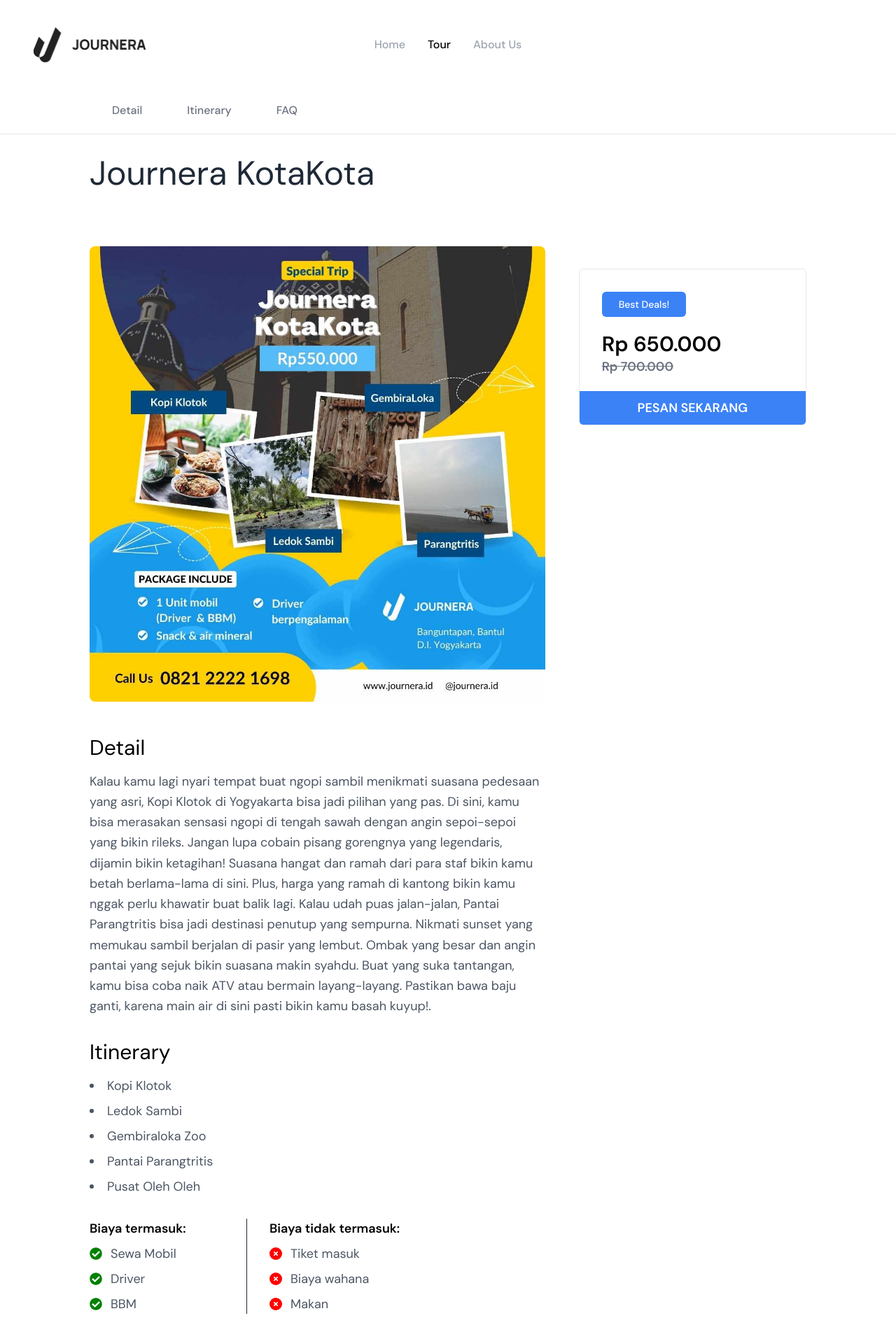
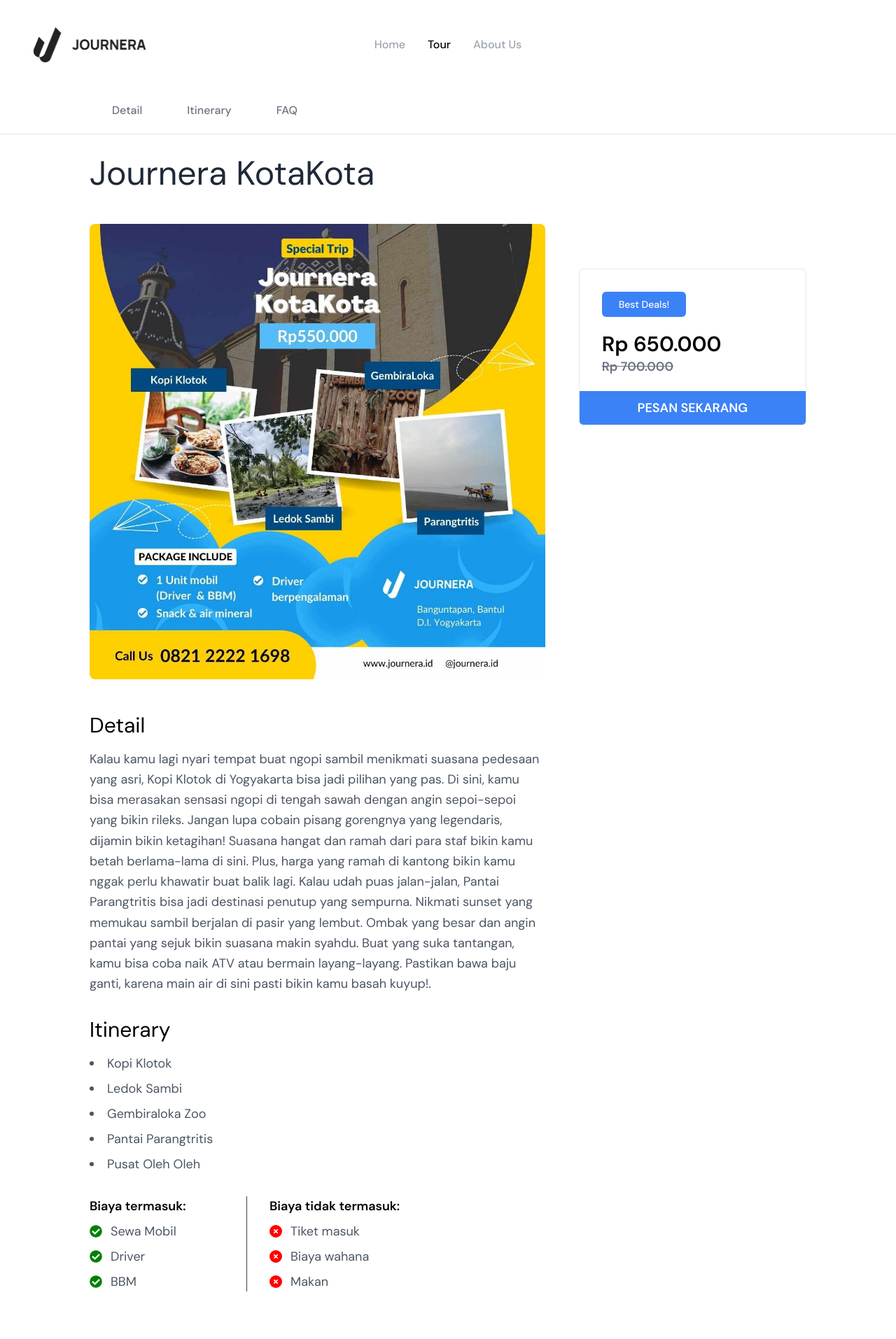
Before and after one commit to alvin-al/journera, a Next.js app: page /tour/journera-kotakota in a window 1280 px wide. Shown: the top 1914 px of the page at 70% size. Built offline with nearby package versions, Linux system fonts and the light colour scheme.

Commit message:
Add spacing

```diff
--- a/components/pages/TourDetailPage.tsx
+++ b/components/pages/TourDetailPage.tsx
@@ -20,9 +20,9 @@
         className={`${styles.ContainerContentPadding} flex flex-col lg:flex-row mb-24 `}
       >
         {/* Kiri */}
-        <div className='lg:w-2/3 lg:pr-8 lg:flex lg:flex-col lg:gap-8'>
+        <div className='lg:w-2/3 lg:pr-8 flex flex-col gap-8 '>
           {/* Title */}
-          <h1 className={`text-4xl py-8 md:text-5xl text-gray-800 `}>
+          <h1 className={`text-4xl pt-8 md:text-5xl text-gray-800 `}>
             {journerakonten.name}
           </h1>
           {/* Image */}
--- a/components/section/IncludeAndExcludePackage.tsx
+++ b/components/section/IncludeAndExcludePackage.tsx
@@ -25,7 +25,7 @@
             </ul>
           </div>
         </div>
-        <div className='w-[1px] mx-8 bg-gray-800'></div>
+        <div className='hidden lg:block w-[1px] mx-8 bg-gray-700'></div>
         <div className='w-fit '>
           <div>
             <p className='text-lg font-semibold mb-2'>Biaya tidak termasuk:</p>
```
